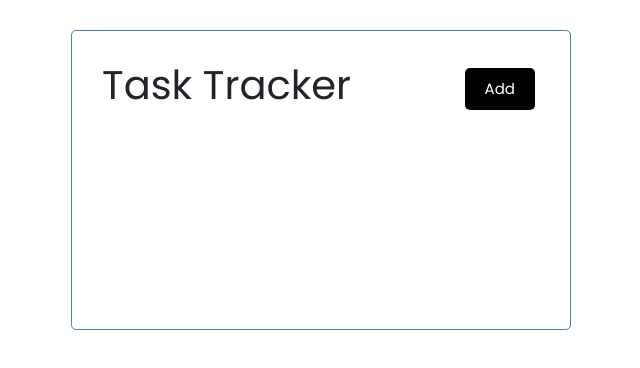
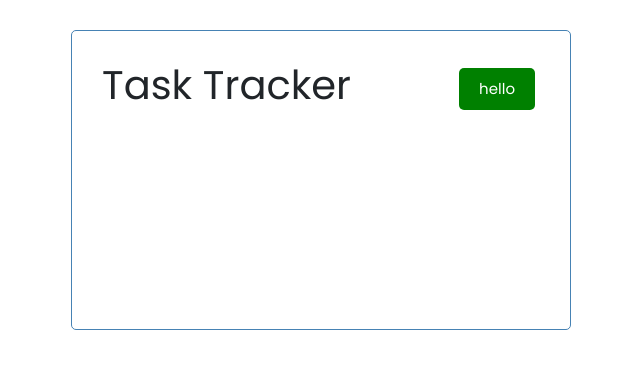
Before and after one commit to Mwong228/React-TaskTracker, a React (Create React App) app: page / in a window 1280 px wide. Shown: the top 368 px of the page, without its empty margins (319-959 px from the left). Built offline with nearby package versions, Linux system fonts and the light colour scheme.

Commit message:
implemented buttons

```diff
--- /dev/null
+++ b/src/components/Button.js
@@ -0,0 +1,24 @@
+import PropTypes from 'prop-types'
+
+function Button({color, text, onClick}) {
+    return (
+        <button
+            onClick={onClick}
+            style={{backgroundColor: color}}
+            className='btn'
+            >
+            {text}
+        </button>
+    )
+}
+
+Button.defaultProps = {
+    color: 'steelblue'
+}
+
+Button.prototype = {
+    text: PropTypes.string,
+    color: PropTypes.string,
+}
+
+export default Button
--- a/src/components/Header.js
+++ b/src/components/Header.js
@@ -1,10 +1,16 @@
 import PropTypes from 'prop-types'
+import Button from './Button'
 
 const Header = ({title}) => {
+
+    const onClick = () => {
+        console.log('Click')
+    }
+
     return (
         <header className='header'>
             <h1>{title}</h1>
-            <button className='btn'>Add</button>
+            <Button color='green' text='hello'onClick={onClick}/>
         </header>
     )
 }
```
